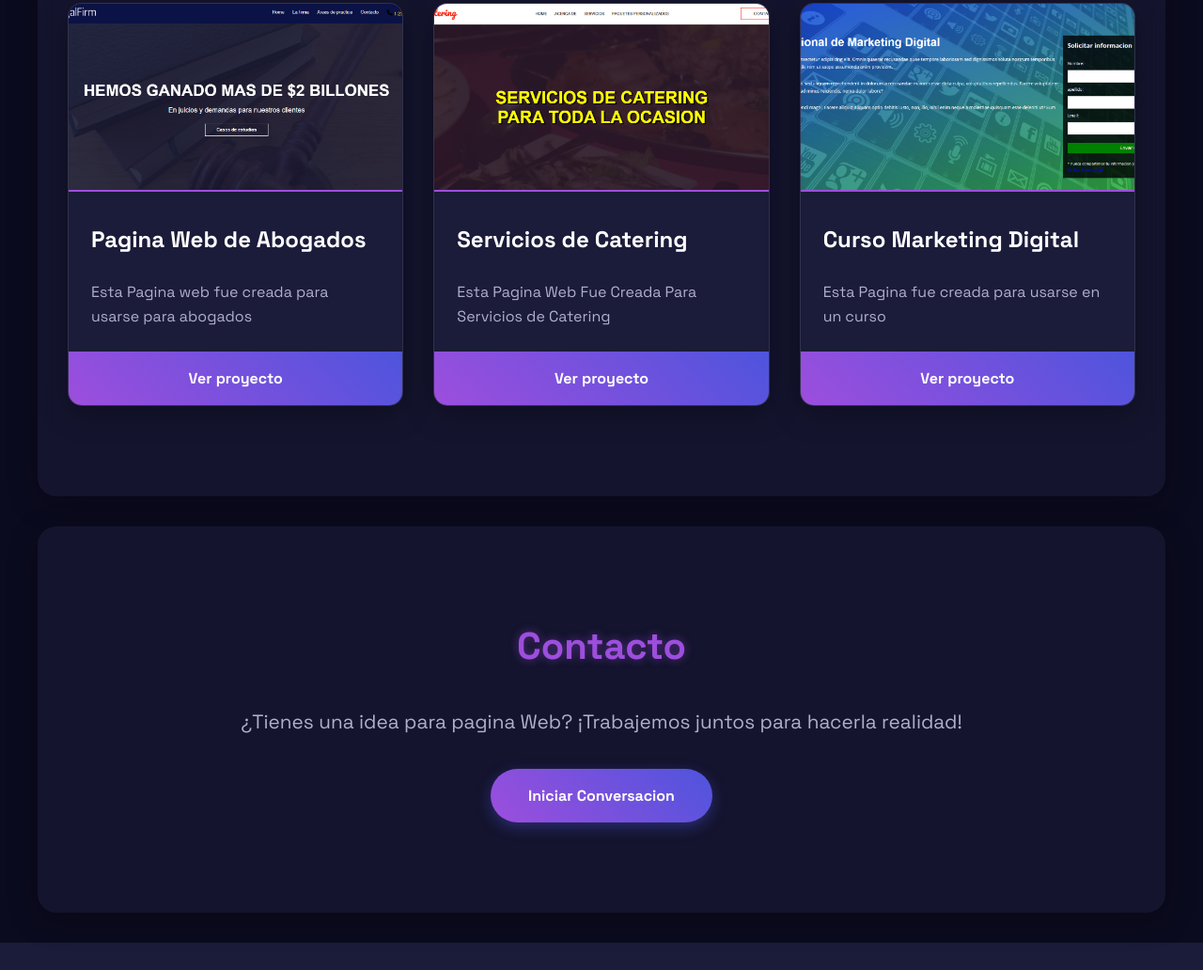
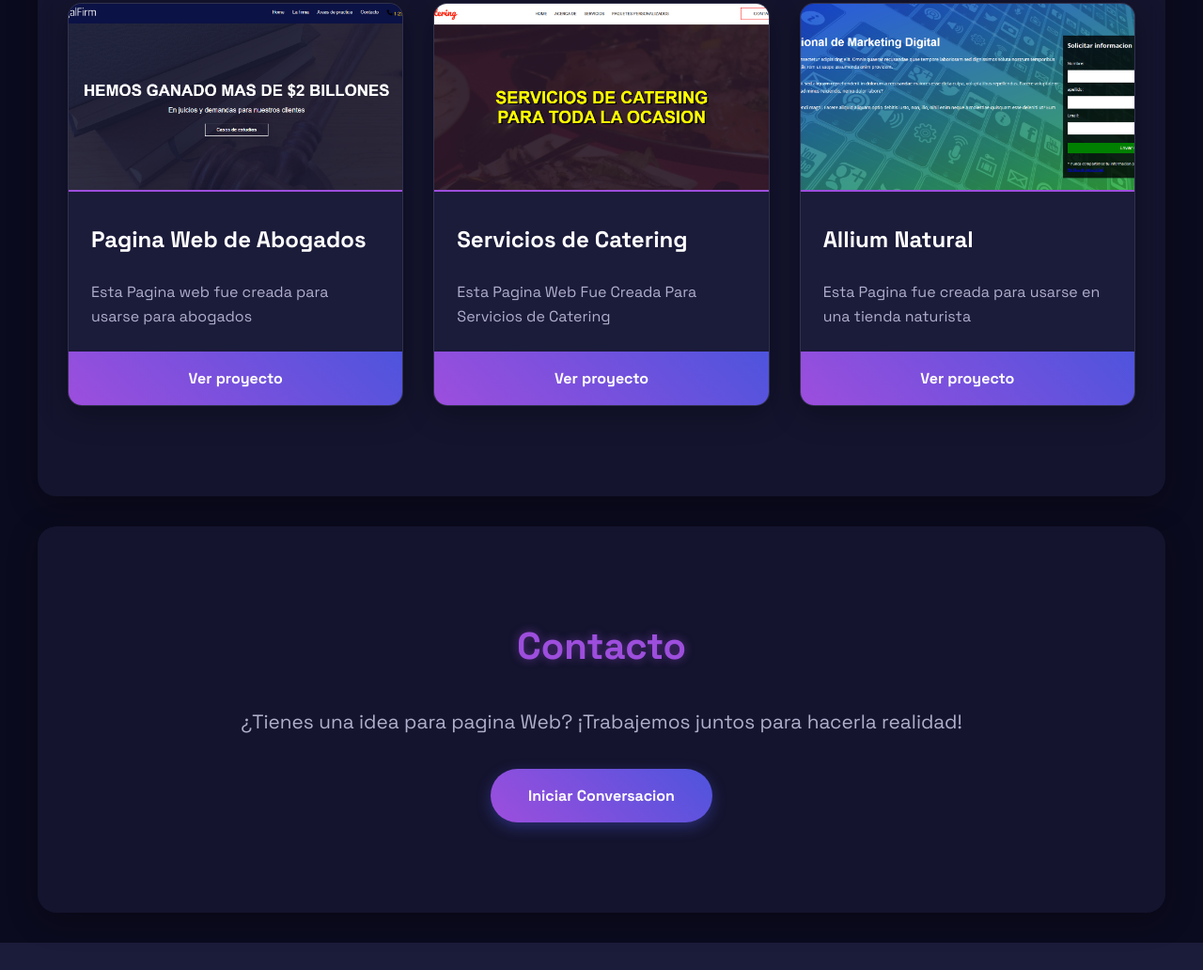
Before and after one commit to santiagotona/Desarrollo, a plain HTML site: page index.html in a window 1280 px wide. Shown: the part 1617-2649 px from the top of the page at 94% size. Drawn offline with Linux system fonts and the light colour scheme.

Commit message:
Actualizar index.html

```diff
--- a/index.html
+++ b/index.html
@@ -426,9 +426,9 @@ header {
           </div>
           <div class="project-item">
             <img src="captura3.png" alt="Proyecto 2">
-            <h3>Curso Marketing Digital</h3>
-            <p>Esta Pagina fue creada para usarse en un curso</p>
-            <a href="https://santiagotona.github.io/videos/" target="_blank">Ver proyecto</a>
+            <h3>Allium Natural</h3>
+            <p>Esta Pagina fue creada para usarse en una tienda naturista</p>
+            <a href="https://santiagotona.github.io/Allium-Natural/" target="_blank">Ver proyecto</a>
           </div>
         </div>
       </section>
```
